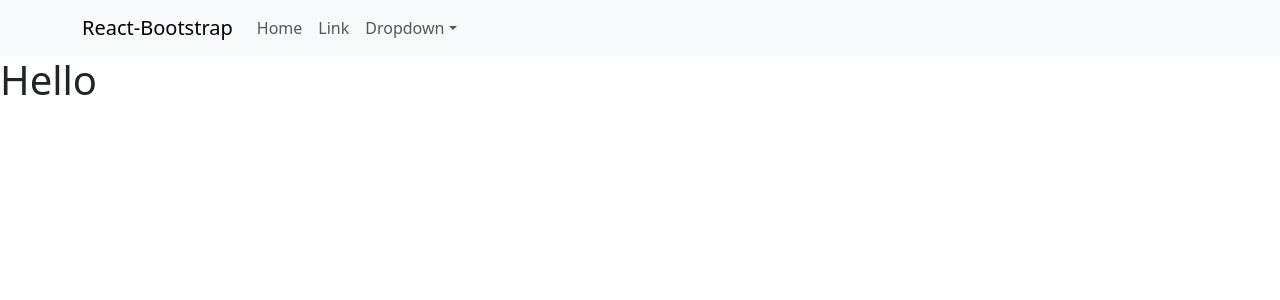
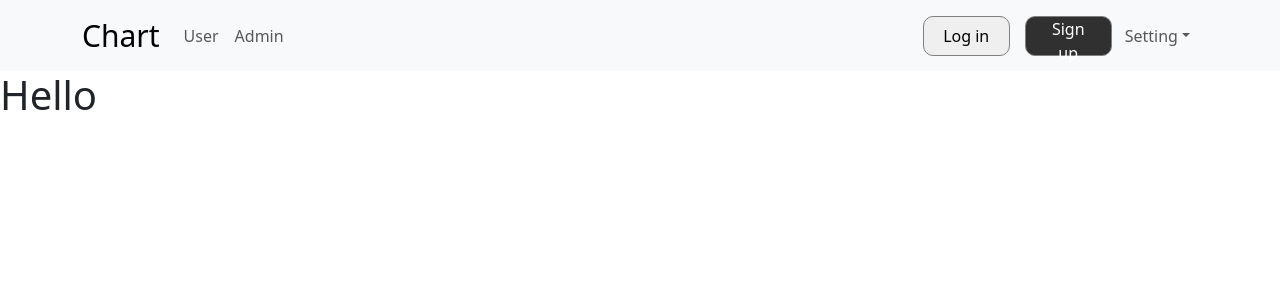
Before and after one commit to tuannamm/chart-app, a React (Create React App) app: page / in a window 1280 px wide. Shown: the top 300 px of the page. Built offline with nearby package versions, Linux system fonts and the light colour scheme.

Commit message:
feature(header): ui header

```diff
--- a/public/index.html
+++ b/public/index.html
@@ -24,7 +24,7 @@
       work correctly both with client-side routing and a non-root public URL.
       Learn how to configure a non-root public URL by running `npm run build`.
     -->
-    <title>React App</title>
+    <title>Chart App</title>
   </head>
   <body>
     <noscript>You need to enable JavaScript to run this app.</noscript>
--- a/src/App.css
+++ /dev/null
@@ -1,38 +0,0 @@
-.App {
-  text-align: center;
-}
-
-.App-logo {
-  height: 40vmin;
-  pointer-events: none;
-}
-
-@media (prefers-reduced-motion: no-preference) {
-  .App-logo {
-    animation: App-logo-spin infinite 20s linear;
-  }
-}
-
-.App-header {
-  background-color: #282c34;
-  min-height: 100vh;
-  display: flex;
-  flex-direction: column;
-  align-items: center;
-  justify-content: center;
-  font-size: calc(10px + 2vmin);
-  color: white;
-}
-
-.App-link {
-  color: #61dafb;
-}
-
-@keyframes App-logo-spin {
-  from {
-    transform: rotate(0deg);
-  }
-  to {
-    transform: rotate(360deg);
-  }
-}
--- a/src/App.js
+++ b/src/App.js
@@ -1,5 +1,5 @@
 import React, { useEffect, useState } from "react";
-import "./App.css";
+import "./App.scss";
 import { Outlet } from "react-router-dom";
 
 // import component
--- /dev/null
+++ b/src/App.scss
@@ -0,0 +1,4 @@
+.app-container {
+
+
+}
--- a/src/components/Header/header.js
+++ b/src/components/Header/header.js
@@ -1,28 +1,46 @@
+import "./header.scss";
+
 import Container from "react-bootstrap/Container";
 import Nav from "react-bootstrap/Nav";
 import Navbar from "react-bootstrap/Navbar";
 import NavDropdown from "react-bootstrap/NavDropdown";
+import { NavLink } from "react-bootstrap";
 
 const Header = () => {
+  const handleLogin = () => {};
+
+  const handleSignUp = () => {};
   return (
-    <Navbar bg="light" expand="lg">
+    <Navbar bg="light" expand="lg" className="header-container">
       <Container>
-        <Navbar.Brand href="#home">React-Bootstrap</Navbar.Brand>
+        <NavLink to="/" className="nav-link navbar-brand ">
+          Chart
+        </NavLink>
         <Navbar.Toggle aria-controls="basic-navbar-nav" />
         <Navbar.Collapse id="basic-navbar-nav">
           <Nav className="me-auto">
-            <Nav.Link href="#home">Home</Nav.Link>
-            <Nav.Link href="#link">Link</Nav.Link>
-            <NavDropdown title="Dropdown" id="basic-nav-dropdown">
-              <NavDropdown.Item href="#action/3.1">Action</NavDropdown.Item>
-              <NavDropdown.Item href="#action/3.2">
-                Another action
-              </NavDropdown.Item>
-              <NavDropdown.Item href="#action/3.3">Something</NavDropdown.Item>
+            <NavLink to="/user" className="nav-link">
+              User
+            </NavLink>
+            <NavLink to="/admin" className="nav-link">
+              Admin
+            </NavLink>
+          </Nav>
+
+          <Nav>
+            <button className="btn-login" onClick={() => handleLogin()}>
+              Log in
+            </button>
+            <button className="btn-signup" onClick={() => handleSignUp()}>
+              Sign up
+            </button>
+
+            <NavDropdown title="Setting" id="basic-nav-dropdown">
+              <NavDropdown.Item>Action</NavDropdown.Item>
+              <NavDropdown.Item>Another action</NavDropdown.Item>
+              <NavDropdown.Item>Something</NavDropdown.Item>
               <NavDropdown.Divider />
-              <NavDropdown.Item href="#action/3.4">
-                Separated link
-              </NavDropdown.Item>
+              <NavDropdown.Item>Separated link</NavDropdown.Item>
             </NavDropdown>
           </Nav>
         </Navbar.Collapse>
--- /dev/null
+++ b/src/components/Header/header.scss
@@ -0,0 +1,33 @@
+.header-container {
+  .navbar-brand {
+    font-size: 30px;
+    color: black;
+    font-weight: 500;
+  }
+    .btn-login {
+      border-radius: 10px;
+      border: 1px solid grey;
+      margin: 0 10px;
+      padding: 0 15px;
+      height: 40px;
+      width: 87px;
+    }
+    .btn-signup {
+      border-radius: 10px;
+      border: 1px solid grey;
+      margin: 0 5px;
+      width: 87px;
+      padding: 0 15px;
+      color: white;
+      background-color: #303030;
+      &:hover {
+        background-color: black;
+      }
+      height: 40px;
+    }
+    .nav-link {
+      &.active  {
+        color:rgb(94, 92, 92)
+      }
+    }
+}
```
